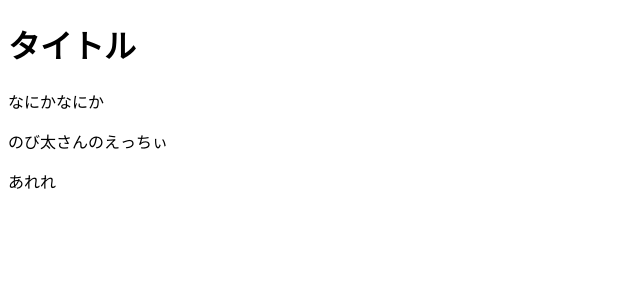
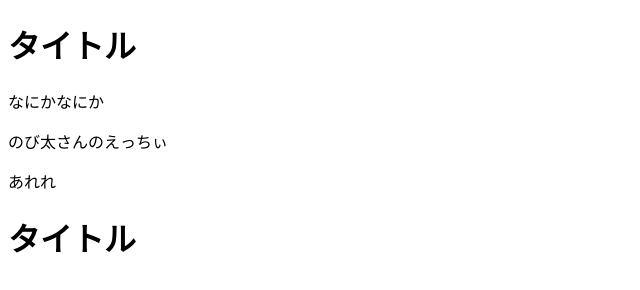
Before and after one commit to chigusa-saito/DCtest, a plain HTML site: page index.html in a window 1280 px wide. Shown: the whole page, without its empty margins (0-640 px from the left). Drawn offline with Linux system fonts and the light colour scheme.

Commit message:
タイトル

```diff
--- a/index.html
+++ b/index.html
@@ -9,7 +9,7 @@
 	<p>のび太さんのえっちぃ</p>
 	<p>あれれ</p>
 	<p></p>
-  <h1></h1>
+  <h1>タイトル</h1>
   <img src="" alt="">
   <img src="" alt="">
 </body>
```
